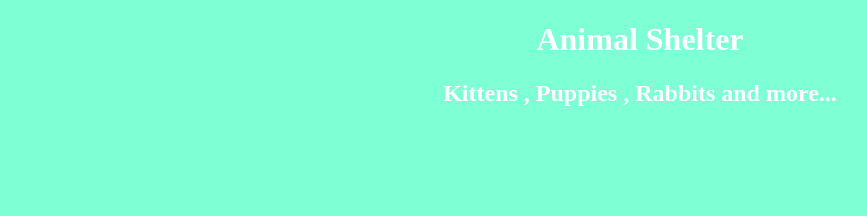
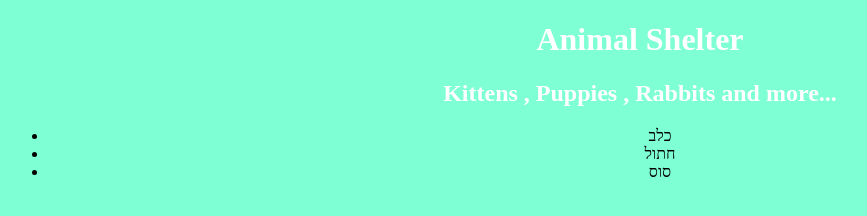
Before and after one commit to kutisitbon/Shelter, a plain HTML site: page index.html in a window 1280 px wide. Shown: the whole page, without its empty margins (0-867 px from the left). Drawn offline with Linux system fonts and the light colour scheme.

Commit message:
Adding style

```diff
--- a/index.html
+++ b/index.html
@@ -9,7 +9,13 @@
 <body>
 <h1>Animal Shelter</h1>
 <h2>Kittens , Puppies , Rabbits and more...</h2>
+<ul>
+<li>כלב</li>
+<li>חתול</li>
+<li>סוס</li>
 
+
+</ul>
 
 </body>
 </html>
--- a/style.css
+++ b/style.css
@@ -3,3 +3,7 @@
     background-color: aquamarine;
     text-align: center;
  }
+ ul{
+    text-align: center;
+    color: black;
+ }
```
